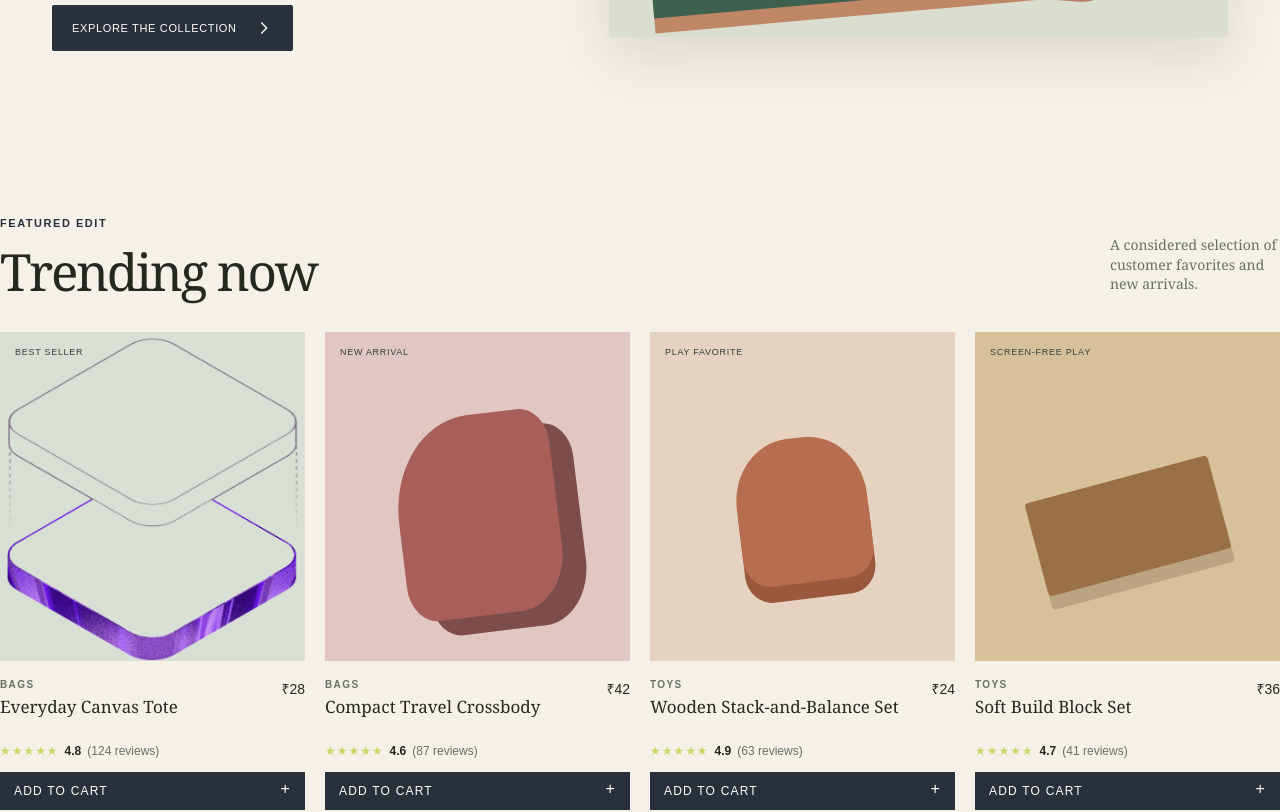
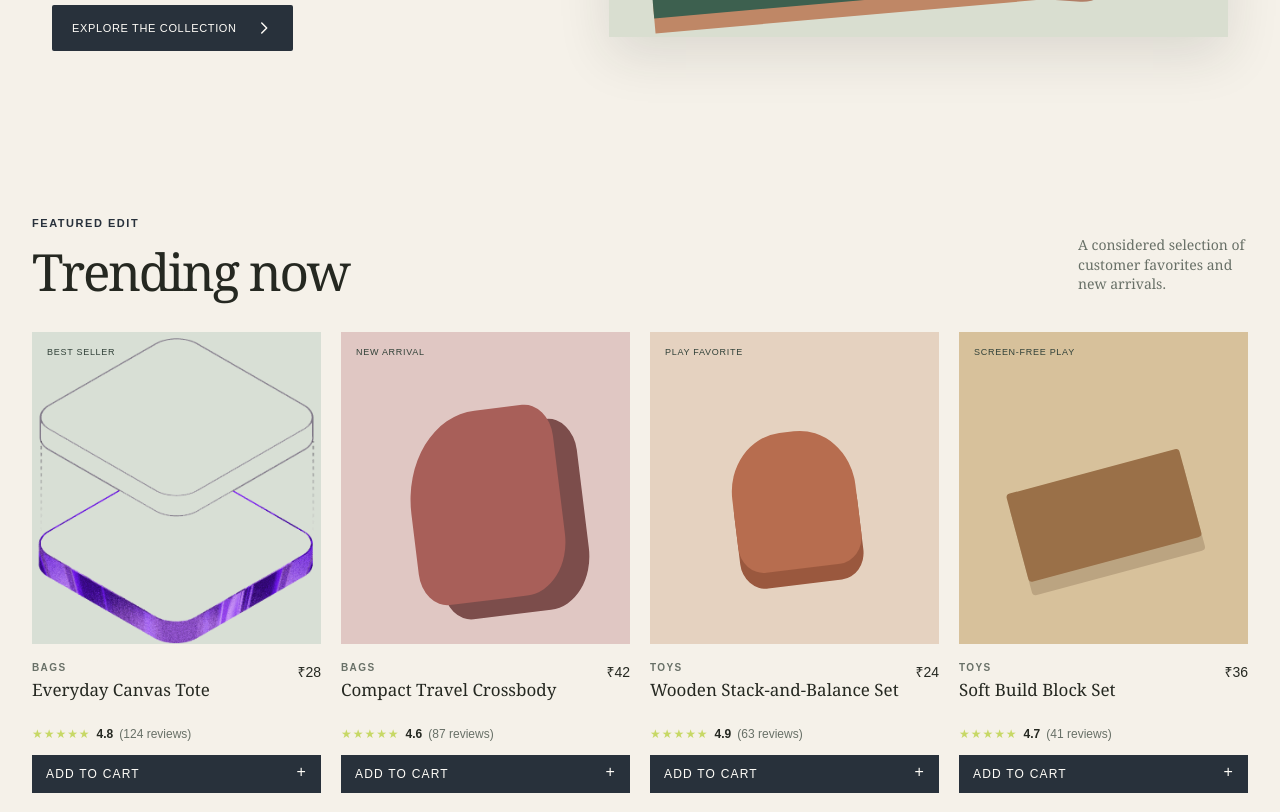
Before and after one commit to FaizAhemad/ecommerce-site, a React (Vite) app: page / in a window 1280 px wide. Shown: the part 540-1352 px from the top of the page. Built offline with nearby package versions, Linux system fonts and the light colour scheme.

Commit message:
home age space correction

```diff
--- a/src/App.css
+++ b/src/App.css
@@ -225,4 +225,6 @@ body { font-size: 16px; }.site-header nav a, .site-footer a { font-size: 13px; }
  .site-header nav a { position:relative; }.site-header nav a.is-active { color:var(--ink); }.site-header nav a.is-active::after { content:""; position:absolute; left:0; right:0; bottom:-9px; height:2px; background:var(--green); }
 .subscribe-section { display:grid; grid-template-columns:1fr minmax(320px,480px); gap:60px; align-items:end; padding-top:78px; padding-bottom:88px; border-top:1px solid var(--line); }.subscribe-section h2 { margin:8px 0 12px; }.subscribe-section>div>p:last-child { max-width:420px; color:var(--muted); font:14px/1.6 Georgia,serif; }.subscribe-form { display:grid; gap:9px; }.subscribe-form label { color:var(--muted); font:11px Arial,sans-serif; text-transform:uppercase; letter-spacing:.06em; }.subscribe-form>div { display:flex; gap:10px; }.subscribe-form input { flex:1; min-height:46px; border:1px solid var(--line); background:var(--surface); padding:0 12px; color:var(--ink); font:13px Arial,sans-serif; }.subscribe-form button { border:0; cursor:pointer; }.subscribe-form button:disabled { opacity:.7; cursor:default; }.form-success { color:var(--green)!important; font:11px Arial,sans-serif; }.subscribe-form .form-error { font:11px Arial,sans-serif; }
 .home-products.page-section,.home-story.page-section,.subscribe-section.page-section { min-height:0; }
+.home-products.page-section,.home-story.page-section,.subscribe-section.page-section { max-width:1440px; margin-left:auto; margin-right:auto; padding-left:32px; padding-right:32px; }
 @media(max-width:760px){.subscribe-section{grid-template-columns:1fr;gap:28px;padding-top:55px;padding-bottom:65px}.subscribe-form>div{display:grid}.subscribe-form button{width:100%}}
+@media(max-width:760px){.home-products.page-section,.home-story.page-section,.subscribe-section.page-section{padding-left:20px;padding-right:20px}}
```
